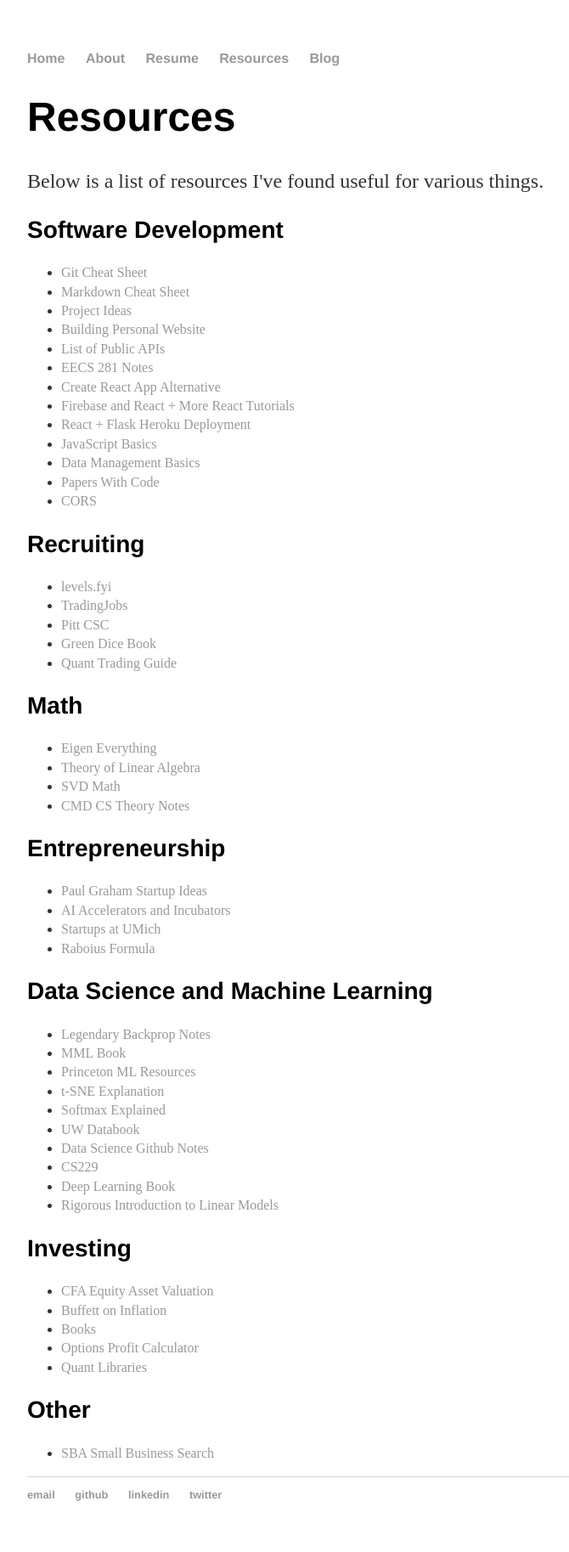
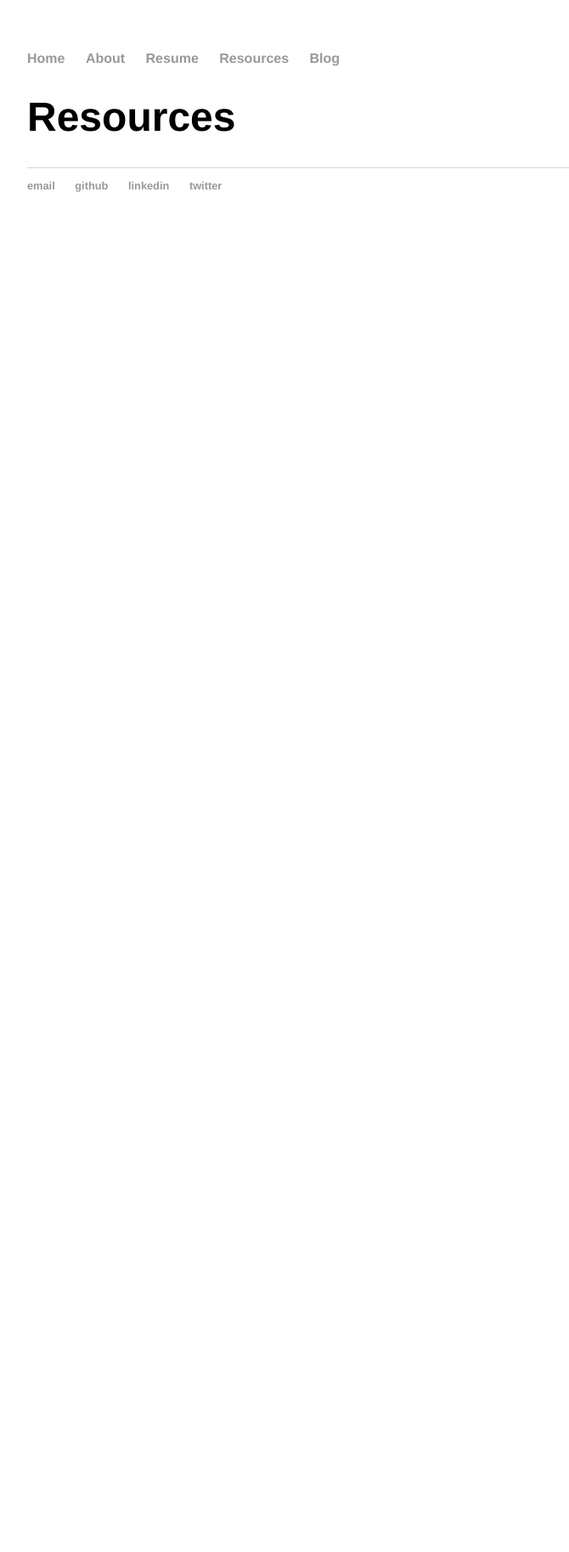
Before and after one commit to avyukd/avyukd.github.io, a Jekyll site: the page built from resources/index.html, in a window 1280 px wide. Shown: the whole page at 85% size, without its empty margins (160-830 px from the left). Built offline with Jekyll 4.4.1, drawn with Linux system fonts in a browser that asks for light colours; after the commit the page ends 900 px from its top, so only the background shows below that.

Commit message:
removed resources

```diff
--- a/resources/index.html
+++ b/resources/index.html
@@ -4,74 +4,4 @@
 ---
 <div class="blurb">
 	<h1>Resources</h1>
-	<p>Below is a list of resources I've found useful for various things.</p>
-	<h2>Software Development</h2>
-	<ul>
-		<li><a href="https://about.gitlab.com/images/press/git-cheat-sheet.pdf">Git Cheat Sheet</a></li>
-		<li><a href="https://packetlife.net/media/library/16/Markdown.pdf">Markdown Cheat Sheet</a></li>
-		<li><a href="https://github.com/danistefanovic/build-your-own-x">Project Ideas</a></li>
-		<li><a href="http://jmcglone.com/guides/github-pages/">Building Personal Website</a></li>
-		<li><a href="https://github.com/public-apis/public-apis">List of Public APIs</a></li>
-		<li><a href="https://ajzhou.gitlab.io/eecs281/notes/">EECS 281 Notes</a></li>
-		<li><a href="https://hackernoon.com/create-react-app-is-way-too-bloated-5db07c3511">Create React App Alternative</a></li>
-		<li><a href="https://www.robinwieruch.de/complete-firebase-authentication-react-tutorial#react-router-for-firebase-auth">Firebase and React + More React Tutorials</a></li>
-		<li><a href="https://towardsdatascience.com/reactjs-python-flask-on-heroku-2a308272886a
-			">React + Flask Heroku Deployment</a></li>
-		<li><a href="https://developer.mozilla.org/en-US/docs/Web/JavaScript/A_re-introduction_to_JavaScript">JavaScript Basics</a></li>
-		<li><a href="https://cs145-fa20.github.io/">Data Management Basics</a></li>
-		<li><a href="https://paperswithcode.com">Papers With Code</a></li>
-		<li><a href="https://developer.mozilla.org/en-US/docs/Web/HTTP/CORS">CORS</a></li>
-	</ul>
-	<h2>Recruiting</h2>
-	<ul>
-		<li><a href="https://www.levels.fyi/internships/?track=Software%20Engineer">levels.fyi</a></li>
-		<li><a href="https://tradingjobs.net/jobs?job_type=internship&description=2021">TradingJobs</a></li>
-		<li><a href="https://github.com/pittcsc/Summer2022-Internships">Pitt CSC</a></li>
-		<li><a href="https://usermanual.wiki/Document/Practical20Guide20To20Quantitative20Finance20Interview.604244935.pdf">Green Dice Book</a></li>
-		<li><a href="files/quant_trading_guide_v2">Quant Trading Guide</a></li>
-	</ul>
-	<h2>Math</h2>
-	<ul>
-		<li><a href="files/EigenEverything.pdf">Eigen Everything</a></li>
-		<li><a href="files/TheoryLinearAlgebra.pdf">Theory of Linear Algebra</a></li>
-		<li><a href="https://www.cs.cmu.edu/~venkatg/teaching/CStheory-infoage/book-chapter-4.pdf">SVD Math</a></li>
-		<li><a href="https://www.cs.cmu.edu/~venkatg/teaching/CStheory-infoage/">CMD CS Theory Notes</a></li>
-	</ul>
-	<h2>Entrepreneurship</h2>
-	<ul>
-		<li><a href="http://paulgraham.com/startupideas.html">Paul Graham Startup Ideas</a></li>
-		<li><a href="https://francesco-ai.medium.com/unsupervised-investments-ii-a-guide-to-ai-accelerators-and-incubators-4dc762d57c4b">AI Accelerators and Incubators</a></li>
-		<li><a href="https://medium.com/@dormroomfund/how-to-start-a-startup-umich-57529a7d37a5">Startups at UMich</a></li>
-		<li><a href="https://www.notion.so/The-Rabois-Formula-January-2021-2369dae3f8764ad3be28937bccbfdf36">Raboius Formula</a></li>
-	</ul>
-	<h2>Data Science and Machine Learning</h2>
-	<ul>
-		<li><a href="https://people.cs.umass.edu/~domke/courses/sml2011/08autodiff_nnets.pdf">Legendary Backprop Notes</a></li>
-		<li><a href="https://mml-book.github.io/book/mml-book.pdf">MML Book</a></li>
-		<li><a href="https://www.cs.princeton.edu/courses/archive/spring14/cos511/project.html
-			">Princeton ML Resources</a></li>
-		<li><a href="https://towardsdatascience.com/t-sne-clearly-explained-d84c537f53a
-			">t-SNE Explanation</a></li>
-		<li><a href="https://eli.thegreenplace.net/2016/the-softmax-function-and-its-derivative/
-				">Softmax Explained</a></li>
-		<li><a href="http://databookuw.com/databook.pdf">UW Databook</a></li>
-		<li><a href="https://srdas.github.io/MLBook/DataScience.html">Data Science Github Notes</a></li>
-		<li><a href="http://cs229.stanford.edu/syllabus.html">CS229</a></li>
-		<li><a href="https://www.deeplearningbook.org/">Deep Learning Book</a></li>
-		<li><a href="https://arxiv.org/pdf/2105.04240.pdf">Rigorous Introduction to Linear Models</a></li>
-	</ul>
-	<h2>Investing</h2>
-	<ul>
-		<li><a href="https://theequityanalyst.files.wordpress.com/2015/08/equity-asset-valuation.pdf">CFA Equity Asset Valuation</a></li>
-		<li><a href="http://csinvesting.org/wp-content/uploads/2015/01/Buffett-inflation-file.pdf?utm_campaign=TraderFerg&utm_medium=email&utm_source=Revue%20newsletter">Buffett on Inflation</a></li>
-		<li><a href="https://drive.google.com/drive/u/0/folders/0B5_dmMgFf1irSFFsNEJqRjc5T2M?resourcekey=0-qvPlGX7jzZJyZOHNIUeXsg">Books</a></li>
-		<li><a href="https://www.optionsprofitcalculator.com/calculator/long-call.html">Options Profit Calculator</a></li>
-		<li><a href="https://github.com/wilsonfreitas/awesome-quant#data-sources">Quant Libraries</a></li>
-	</ul>
-
-	<h2>Other</h2>
-	<ul>
-		<li><a href="https://web.sba.gov/pro-net/search/dsp_dsbs.cfm">SBA Small Business Search</a></li>
-	</ul>
-
 </div>
```
